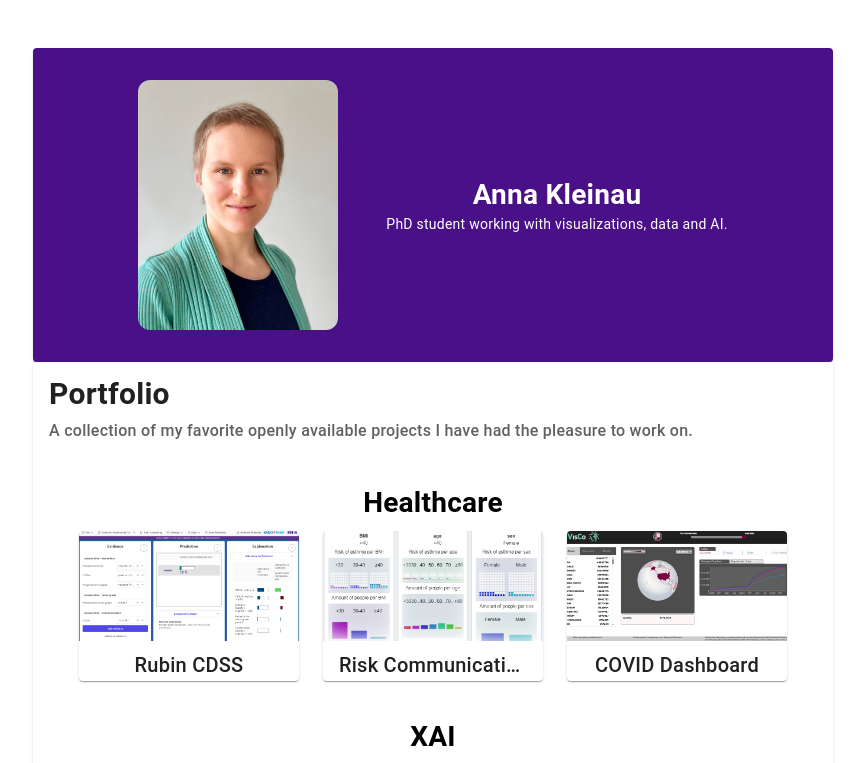
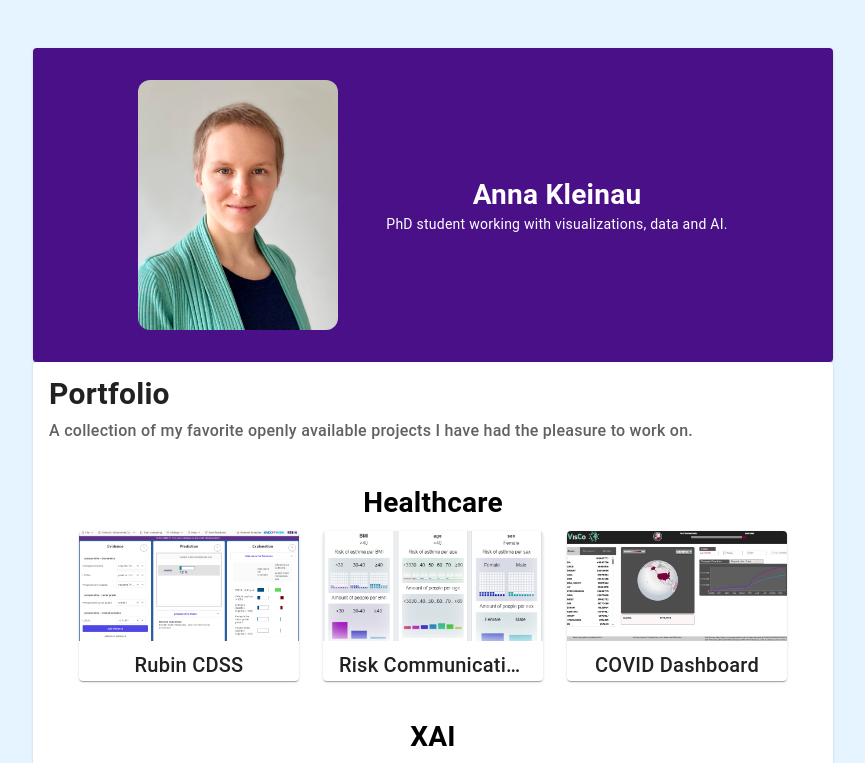
Before and after one commit to akleinau/home, a Vue app: page / in a window 1280 px wide. Shown: the top 763 px of the page, without its empty margins (207-1072 px from the left). Built offline with nearby package versions, Linux system fonts and the light colour scheme.

Commit message:
Background color.

```diff
--- a/src/style.css
+++ b/src/style.css
@@ -9,6 +9,10 @@ body {
 
 #app {
   min-height: 100vh;
+}
+
+.v-main {
+  background-color: #e6f4ff !important;
 }
 
 
```
